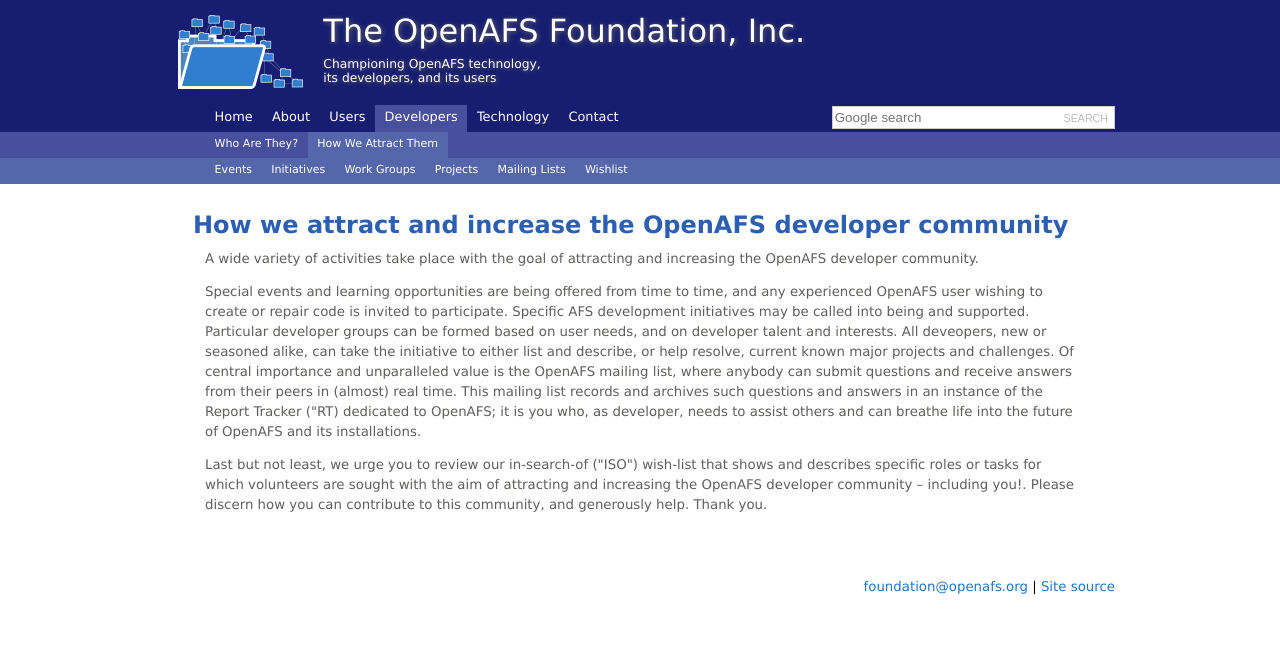
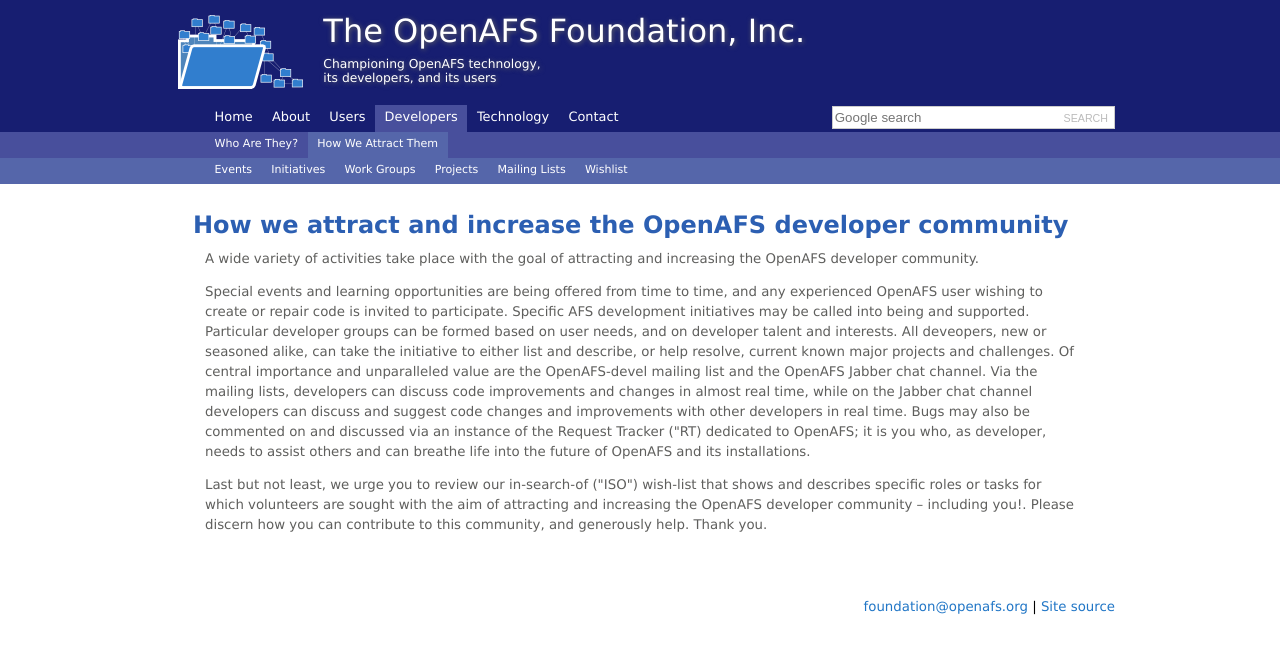
Before and after one commit to openafsfoundation/openafsfoundation.org, a Jekyll site: the page built from devs/attract/index.md, in a window 1280 px wide. Shown: the top 654 px of the page. Built offline with Jekyll 4.4.1, drawn with Linux system fonts in a browser that asks for light colours.

Commit message:
Update index.md
updated mailing list text

```diff
--- a/devs/attract/index.md
+++ b/devs/attract/index.md
@@ -7,6 +7,6 @@
 
 A wide variety of activities take place with the goal of attracting and increasing the OpenAFS developer community.
 
-Special events and learning opportunities are being offered from time to time, and any experienced OpenAFS user wishing to create or repair code is invited to participate. Specific AFS development initiatives may be called into being and supported. Particular developer groups can be formed based on user needs, and on developer talent and interests. All deveopers, new or seasoned alike, can take the initiative to either list and describe, or help resolve, current known major projects and challenges. Of central importance and unparalleled value is the OpenAFS mailing list, where anybody can submit questions and receive answers from their peers in (almost) real time.  This mailing list records and archives such questions and answers in an instance of the Report Tracker ("RT) dedicated to OpenAFS; it is you who, as developer, needs to assist others and can breathe life into the future of OpenAFS and its installations.
+Special events and learning opportunities are being offered from time to time, and any experienced OpenAFS user wishing to create or repair code is invited to participate. Specific AFS development initiatives may be called into being and supported. Particular developer groups can be formed based on user needs, and on developer talent and interests. All deveopers, new or seasoned alike, can take the initiative to either list and describe, or help resolve, current known major projects and challenges. Of central importance and unparalleled value are the OpenAFS-devel mailing list and the OpenAFS Jabber chat channel. Via the mailing lists, developers can discuss code improvements and changes in almost real time, while on the Jabber chat channel developers can discuss and suggest code changes and improvements with other developers in real time. Bugs may also be commented on and discussed via an instance of the Request Tracker ("RT) dedicated to OpenAFS; it is you who, as developer, needs to assist others and can breathe life into the future of OpenAFS and its installations.
 
 Last but not least, we urge you to review our in-search-of ("ISO") wish-list that shows and describes specific roles or tasks for which volunteers are sought with the aim of attracting and increasing the OpenAFS developer community -- including you!. Please discern how you can contribute to this community, and generously help. Thank you.
```
